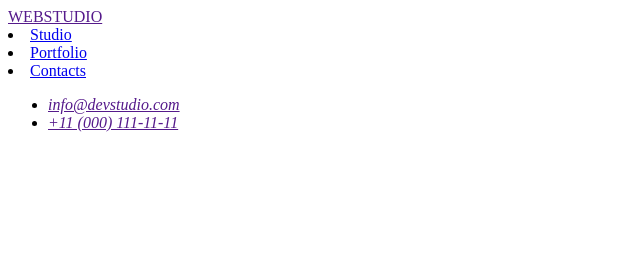
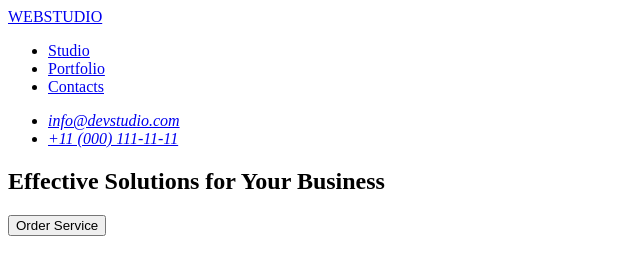
Before and after one commit to PNZ-Grizly/goit-markup-hw-01, a plain HTML site: page index.html in a window 1280 px wide. Shown: the whole page, without its empty margins (0-640 px from the left). Drawn offline with Linux system fonts and the light colour scheme.

Commit message:
fixed index.html

```diff
--- a/index.html
+++ b/index.html
@@ -7,18 +7,27 @@
   </head>
   <body>
     <heder>
-      <a href="">WEBSTUDIO</a>
       <nav>
-        <li><a href="Studio">Studio</a></li>
-        <li><a href="Portfolio">Portfolio</a></li>
-        <li><a href="Contacts">Contacts</a></li>
+        <a href="/index.html">WEBSTUDIO</a>
+        <ul>
+          <li><a href="/">Studio</a></li>
+          <li><a href="/">Portfolio</a></li>
+          <li><a href="/">Contacts</a></li>
+        </ul>
       </nav>
-      <ul>
-        <address>
-          <li><a href="">info@devstudio.com</a></li>
-          <li><a href="">+11 (000) 111-11-11</a></li>
-        </address>
-      </ul>
+      <address>
+        <ul>
+          <li><a href="mailto:info@devstudio.com">info@devstudio.com</a></li>
+          <li><a href="tel:+11 (000) 111-11-11">+11 (000) 111-11-11</a></li>
+        </ul>
+      </address>
     </heder>
+
+    <main>
+      <section>
+        <h1>Effective Solutions for Your Business</h1>
+        <button type="button">Order Service</button>
+      </section>
+    </main>
   </body>
 </html>
```
